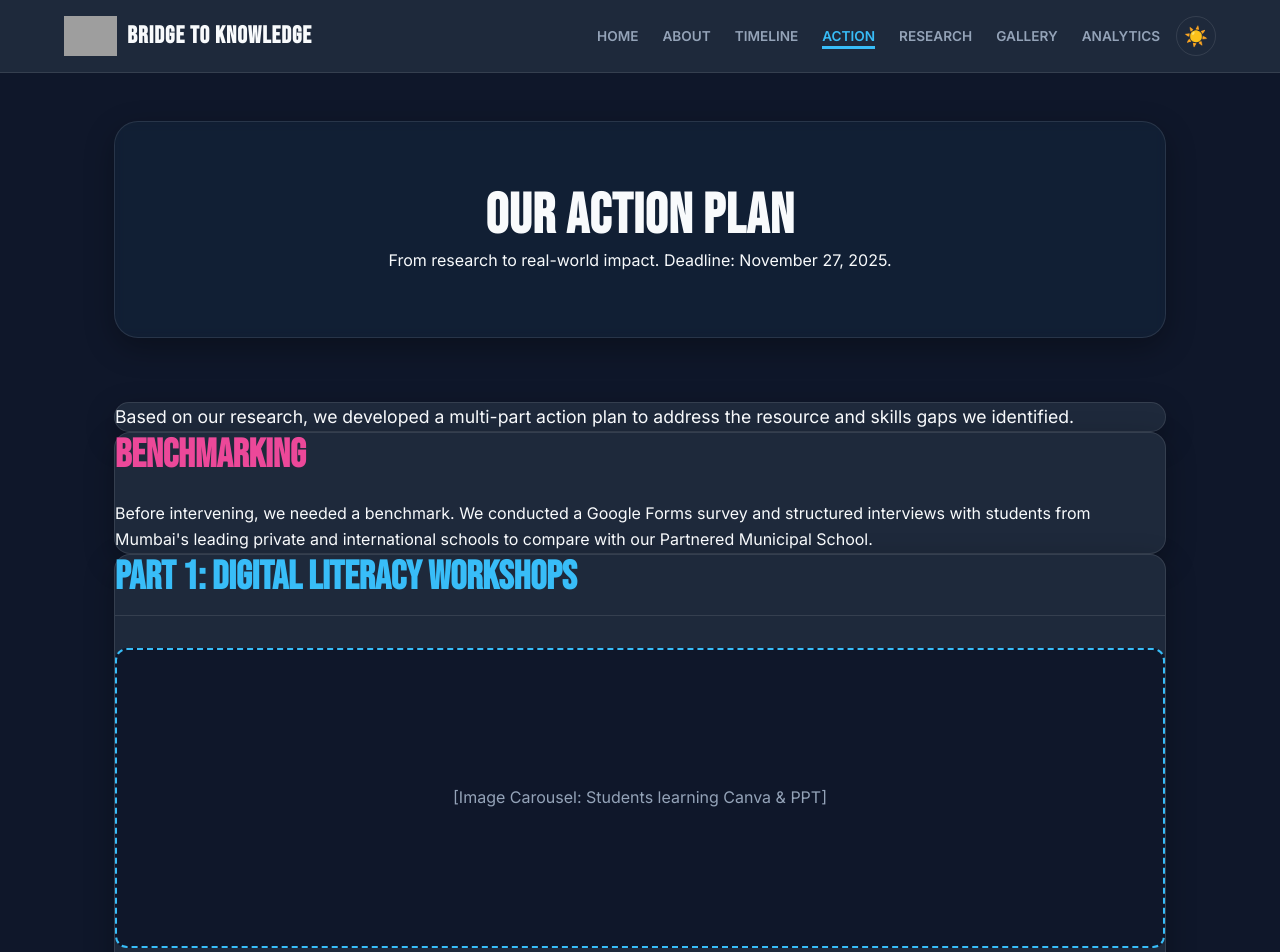
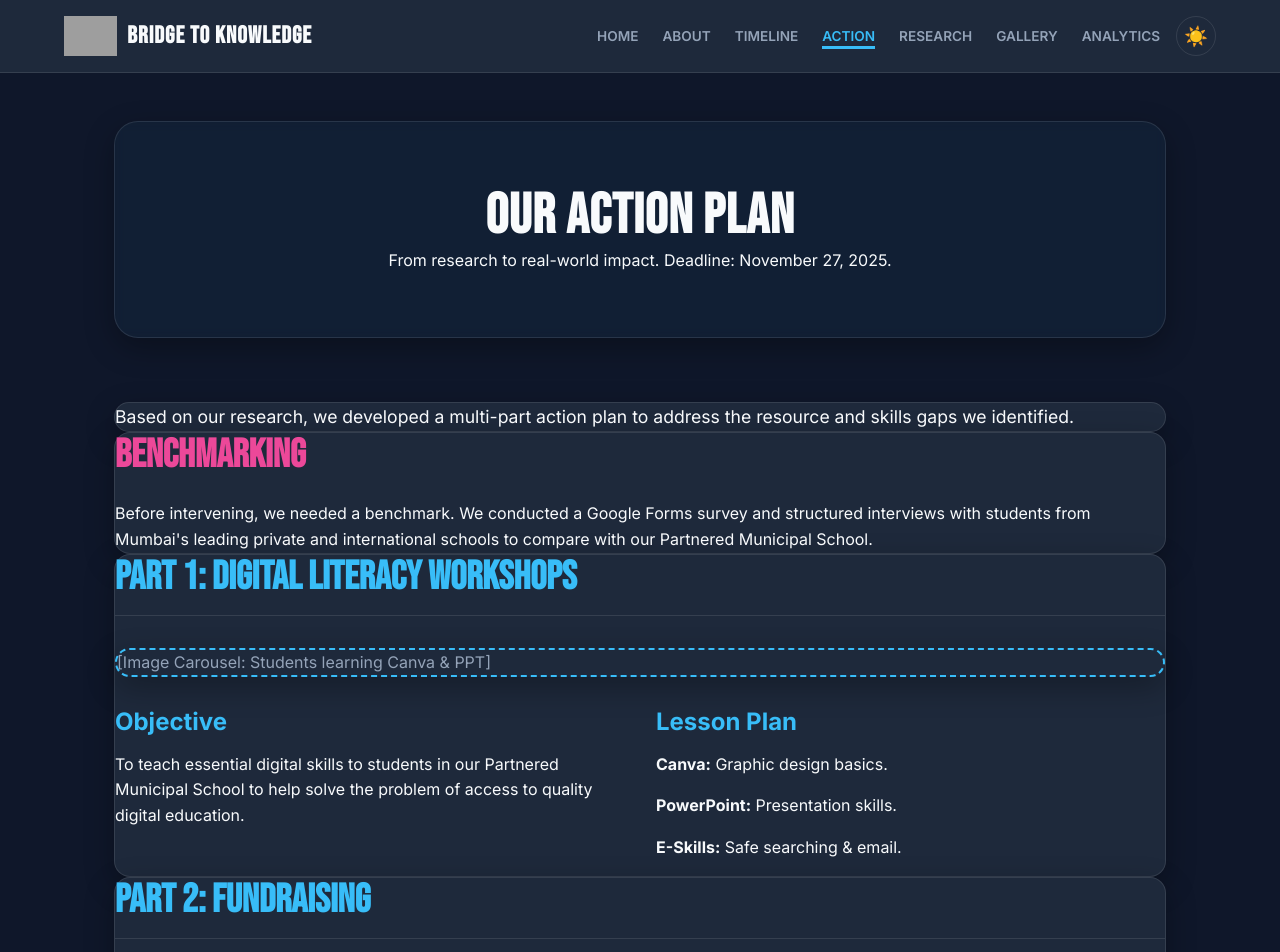
Before and after one commit to Ali-bis/BridgeToKnowledgetest, a React (Vite) app: page /action in a window 1280 px wide. Shown: the top 952 px of the page. Built offline with nearby package versions, Linux system fonts and the light colour scheme; grey boxes are pictures that could not be loaded.

Commit message:
Update Action.jsx

```diff
--- a/src/pages/Action.jsx
+++ b/src/pages/Action.jsx
@@ -22,26 +22,17 @@ const Action = () => {
         </p>
       </div>
 
-      {/* PART 1: WORKSHOPS */}
+      {/* WORKSHOPS */}
       <div className="page-section">
         <h2 style={{ borderBottom: '1px solid var(--border-color)', paddingBottom: '1rem', marginBottom: '2rem' }}>
           Part 1: Digital Literacy Workshops
         </h2>
 
-        <div style={{
-          background: 'var(--bg-body)',
-          border: '2px dashed var(--primary)',
-          borderRadius: '12px',
-          height: '300px',
-          display: 'flex',
-          alignItems: 'center',
-          justifyContent: 'center',
-          marginBottom: '2rem'
-        }}>
-          <p style={{ color: 'var(--text-muted)' }}>[Image Carousel: Students learning Canva & PPT]</p>
+        <div className="highlight-card" style={{border: '2px dashed var(--primary)', background: 'transparent'}}>
+           <p style={{ color: 'var(--text-muted)' }}>[Image Carousel: Students learning Canva & PPT]</p>
         </div>
 
-        <div style={{ display: 'grid', gridTemplateColumns: 'repeat(auto-fit, minmax(300px, 1fr))', gap: '2rem' }}>
+        <div style={{ display: 'grid', gridTemplateColumns: 'repeat(auto-fit, minmax(300px, 1fr))', gap: '2rem', marginTop: '2rem' }}>
           <div>
             <h3 style={{ color: 'var(--primary)' }}>Objective</h3>
             <p>To teach essential digital skills to students in our Partnered Municipal School to help solve the problem of access to quality digital education.</p>
@@ -57,7 +48,7 @@ const Action = () => {
         </div>
       </div>
 
-      {/* PART 2: FUNDRAISING */}
+      {/* FUNDRAISING */}
       <div className="page-section">
         <h2 style={{ borderBottom: '1px solid var(--border-color)', paddingBottom: '1rem', marginBottom: '2rem' }}>
           Part 2: Fundraising
```
